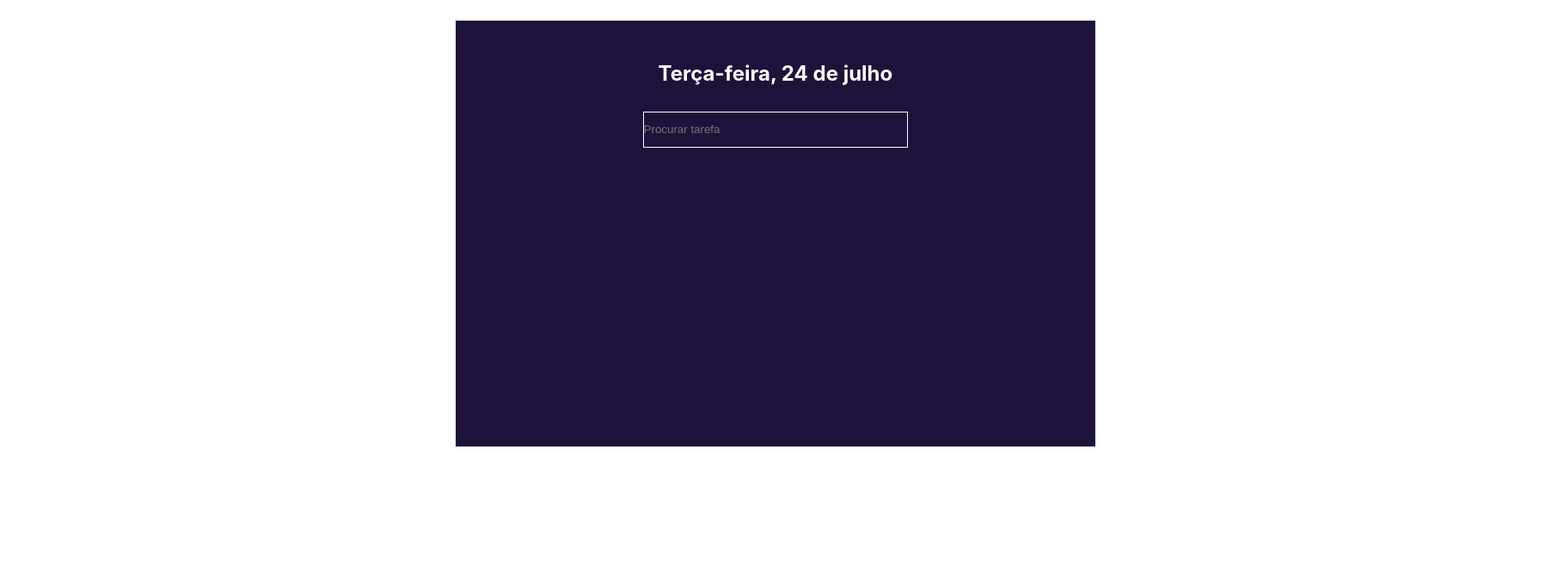
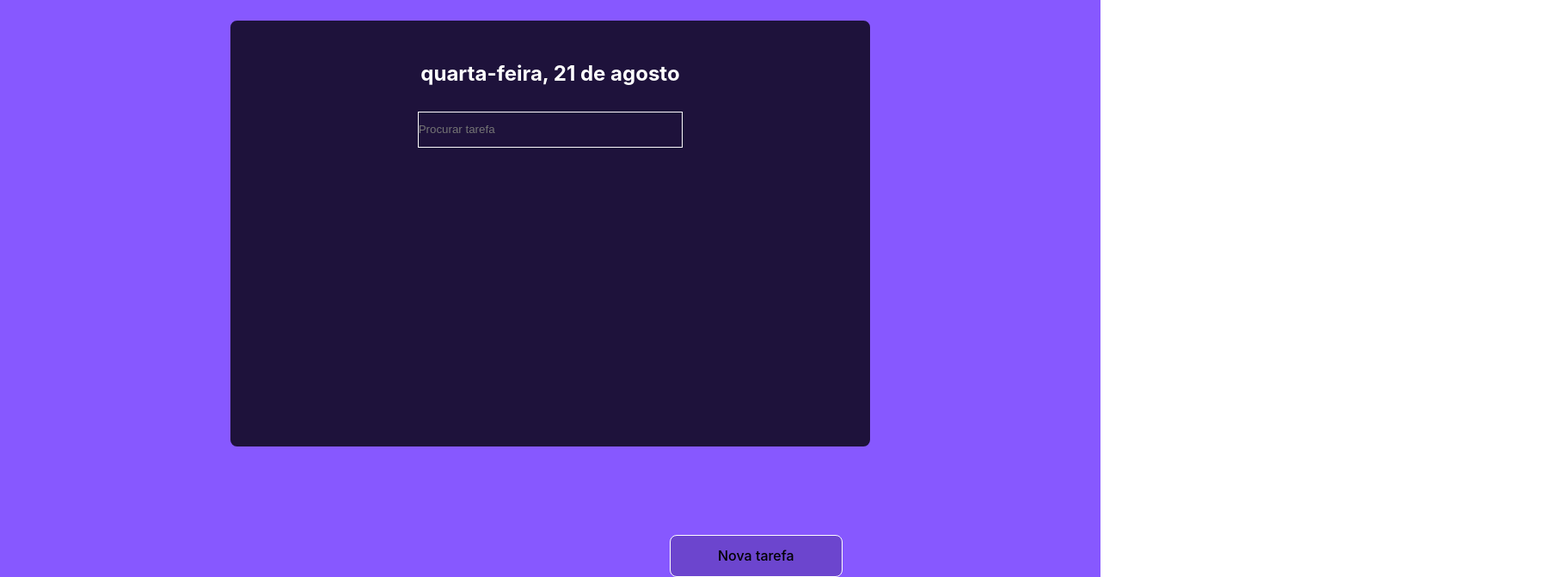
Before and after one commit to matheuslima15lima/Revis-oReact, a React (Vite) app in the folder ListaTarefas/todolist/: page / in a window 1280 px wide. Shown: the part 128-800 px from the top of the page at 86% size, 1804 px wide, since content can reach past the window. Built offline with nearby package versions, Linux system fonts and the light colour scheme.

Commit message:
Lista de tarefas

```diff
--- /dev/null
+++ b/ListaTarefas/todolist/Components/Button/Button.css
@@ -0,0 +1,27 @@
+.Button{
+    /* width: 322px;
+    height: 64px;
+    margin-top: 45px;
+    background-color: #6C45CE;
+     display: flex;
+    align-items: center;
+    justify-content: center;
+    align-self: flex-end;
+    /* position: 'absolute';
+    bottom: 0;
+    left: 0, */
+
+
+    width: 201.38px;
+    height: 49.38px;
+    background-color: #6C45CE;
+    display: flex;
+    align-items: center;
+    justify-content: center;
+    position: absolute; /* Posiciona absolutamente dentro de .listArea */
+    bottom: 0; /* Alinha na parte inferior */
+    right: 0; /* Alinha à direita*/
+    margin-right: 300px;
+    margin-top: 0; /* Remove a margem superior desnecessária */
+    border:1px solid white;
+}
--- /dev/null
+++ b/ListaTarefas/todolist/Components/Button/Button.jsx
@@ -0,0 +1,13 @@
+import React from "react";
+import './Button.css'
+const Button = ({textButton, type})=>{
+    return(
+        <button className="Button"
+            type={type}
+        >
+        {textButton}
+        </button>
+    )
+}
+
+export default Button;
--- a/ListaTarefas/todolist/Components/Input/Input.jsx
+++ b/ListaTarefas/todolist/Components/Input/Input.jsx
@@ -12,7 +12,7 @@ const Input =({ onChange, type, placeholder, name, id, value })=>{
             id={id}
             value={value}
         >
-
+         {/* <img src='./assets/Search.svg'></img> */}
         </input>
     )
 }
--- /dev/null
+++ b/ListaTarefas/todolist/Components/InputLarge/InputLarge.css
@@ -0,0 +1,7 @@
+.InputLarge{
+    border: 1px solid #FCFCFC;
+    width: 577px;
+    height:177px;
+    margin-top: 30px;
+    background-color: transparent;
+}
--- /dev/null
+++ b/ListaTarefas/todolist/Components/InputLarge/InputLarge.jsx
@@ -0,0 +1,20 @@
+import React from "react";
+import './InputLarge.css'
+const InputLarge = ({ onChange, type, placeholder, name, id, value})=>{
+    return(
+        <input
+
+        className="InputLarge"
+        onChange={onChange}
+        type={type}
+        placeholder={placeholder}
+        name={name}
+        id={id}
+        value={value}
+        >
+
+        </input>
+    )
+}
+
+export default InputLarge;
--- a/ListaTarefas/todolist/Components/ListArea/ListArea.css
+++ b/ListaTarefas/todolist/Components/ListArea/ListArea.css
@@ -10,7 +10,8 @@
     display: flex;
     align-items: center;
     justify-content:flex-start;
-
+    /* position: relative; */
+    border-radius: 7.72px;
     flex-direction: column;
 
 }
--- a/ListaTarefas/todolist/Components/Main/Main.css
+++ b/ListaTarefas/todolist/Components/Main/Main.css
@@ -1,10 +1,26 @@
+
+    .main{
+        display: flex;
+        height: 100vh; /* Ou outra altura adequada */
+        width: 100vw;  /* Ou outra largura adequada */
+        background-color: #8758FF; /* Apenas para visualização */
+    }
 .main-content{
-    /* flex: 1; */
+    /* flex: 1;
     height: 100%;
     width: 100%;
     background-color:transparent;
     align-items: center;
     justify-content: center;
-    align-self: center;
-    margin-left: 530px;
+    align-self: center; */
+    /* margin-left: 530px; */
+
+
+    height: 100%;
+    width: 100%;
+    background-color: transparent;
+    display: flex;
+    align-items: center;
+    justify-content: center;
+
 };
--- a/ListaTarefas/todolist/Components/Main/Main.jsx
+++ b/ListaTarefas/todolist/Components/Main/Main.jsx
@@ -4,9 +4,14 @@ import './Main.css';
 const Main = ({children}) =>{
 
     return (
-        <div className='main-content'>
+        <div className='main'>
+            <div
+                className="main-content"
+            >
+                  {children}
+            </div>
           {/* <p>Banana</p> */}
-             {children}
+
 
         </div>
     )
--- a/ListaTarefas/todolist/src/App.jsx
+++ b/ListaTarefas/todolist/src/App.jsx
@@ -5,6 +5,9 @@ import Main from '../Components/Main/Main'
 import ListArea from '../Components/ListArea/ListArea'
 import Title from '../Components/Title/Title'
 import Input from '../Components/Input/Input'
+import Modal from './Modal/Modal'
+import Button from '../Components/Button/Button'
+
 // import './App.css'
 // import '../Styles/Style.css'
 
@@ -19,27 +22,62 @@ import Input from '../Components/Input/Input'
 
 //   return format.replace(/mm|dd|aa|aaaa/gi, matched => map[matched])
 // }
+
+
+const getCurrentDate = () => {
+  const options = { weekday: 'long', day: 'numeric', month: 'long' };
+  return new Date().toLocaleDateString('pt-BR', options);
+};
+
+
+
 function App({
   placeholder="Procurar tarefa",
   type= "Text"
 }) {
-  const [count, setCount] = useState(0)
-  const DataAtual = Date.now();
+
+  const [tarefas, setTarefas ] = useState(["Fazer projeto","Começar a execução do projeto", "Testar Projeto"]);
+
+  // const tarefasLista = [
+  //   "Fazer projeto",
+  //   "Testar projeto",
+  //   "Concluir projeto"
+  // ];
+
+  const [showModal, setShowModal] = useState(false);
+  // const [count, setCount] = useState(0)
+  // const DataAtual = Date.now();
   return (
     <>
       <Main>
        <ListArea>
       <Title>
-       Terça-feira, 24 de julho
+       {getCurrentDate()}
       </Title>
         <Input
           placeholder={placeholder}
           type={type}
-        ></Input>
+        >
+
+
+        </Input>
 
        </ListArea>
+      {/* <Button
+        type="Button"
+        textButton="Nova tarefa"
+      /> */}
+      <Button
+        type="submit"
+        textButton="Nova tarefa"
+      ></Button>
       </Main>
-
+{/*
+      <Modal
+          visible={showModal}
+          setShowModal={setShowModal}
+          setTarefas={setTarefas}
+      /> */}
     </>
   )
 }
--- /dev/null
+++ b/ListaTarefas/todolist/src/Modal/Modal.jsx
@@ -0,0 +1,46 @@
+import React, { useState } from "react";
+import ListArea from "../../Components/ListArea/ListArea";
+import InputLarge from "../../Components/InputLarge/InputLarge";
+import Button from "../../Components/Button/Button";
+
+const Modal =({
+    placeholder="Procurar tarefa",
+    type= "Text",
+    visible,
+    setShowModal,
+    setTarefas,
+    ...rest
+})=>{
+    const [inputValue, setInputValue] = useState('');
+    const handleConfirm=()=>{
+        if(inputValue.trim()){
+            setTarefas([...Tarefas, inputValue]);// Atualiza o estado com uma nova tarefa
+            setInputValue('');
+            setShowModal(false);
+        }
+    }
+
+    const handleInputChange = (event) => {
+        setInputValue(event.target.value);
+    };
+    return(
+
+
+         <ListArea>
+            <InputLarge
+                 placeholder={placeholder}
+                 type={type}
+                 onChange={handleInputChange()}
+            />
+
+            <Button
+                textButton="Confirmar Tarefa"
+                type="submit"
+                onClick={()=>handleConfirm()}
+            />
+         </ListArea>
+
+    )
+}
+
+export default Modal;
```
Also changed, not shown: ListaTarefas/todolist/Components/Tasks/Task.jsx (added, +9 -0 lines), ListaTarefas/todolist/Components/Tasks/Task.css (added), ListaTarefas/todolist/src/assets/Search.svg (added), 1 other file (tests, documents, lock files or other folders).
